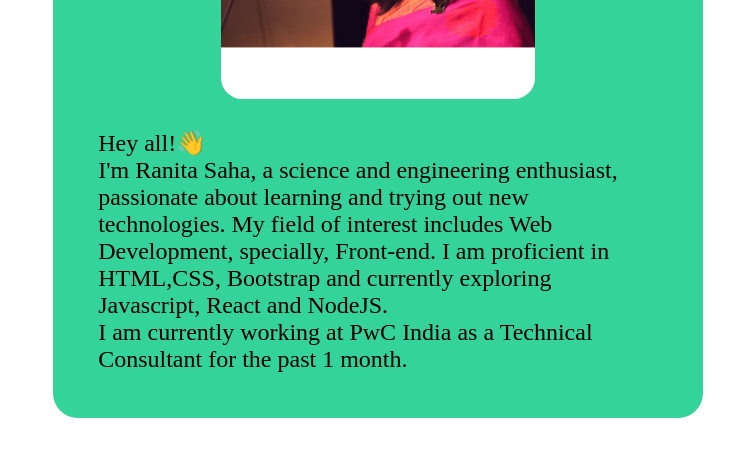
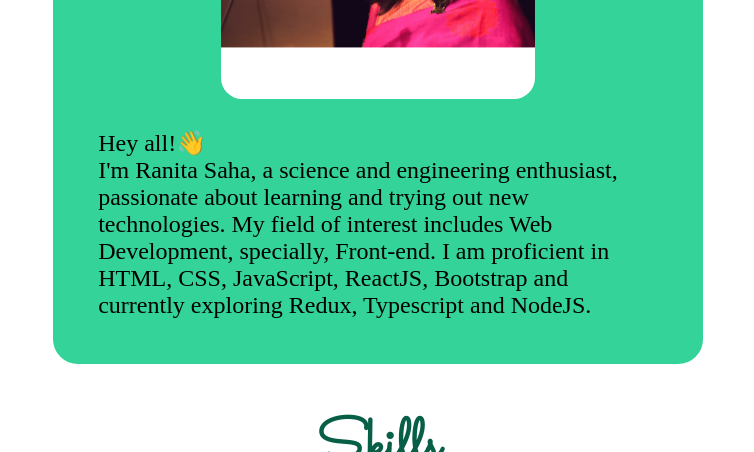
Before and after one commit to ranitasahaa1230/Portfolio, a plain HTML site: page index.html in a window 1280 px wide. Shown: the part 1020-1472 px from the top of the page, without its empty margins (262-1016 px from the left). Drawn offline with nearby package versions, Linux system fonts and the light colour scheme; a web font is replaced by a local one.

Commit message:
Update index.html

```diff
--- a/index.html
+++ b/index.html
@@ -35,7 +35,7 @@
       <p class="about">About Me</p>
       <hr>
       <img class="my-img" src="img/ranita.jpg" />
-      <div class="desc">Hey all!👋<br>I'm Ranita Saha, a science and engineering enthusiast, passionate about learning and trying out new technologies. My field of interest includes Web Development, specially, Front-end. I am proficient in HTML,CSS, Bootstrap and currently exploring Javascript, React and NodeJS.<br> I am currently working at PwC India as a Technical Consultant for the past 1 month.</div>
+      <div class="desc">Hey all!👋<br>I'm Ranita Saha, a science and engineering enthusiast, passionate about learning and trying out new technologies. My field of interest includes Web Development, specially, Front-end. I am proficient in HTML, CSS, JavaScript, ReactJS, Bootstrap and currently exploring Redux, Typescript and NodeJS.<br></div>
     </section>
 
 
```
